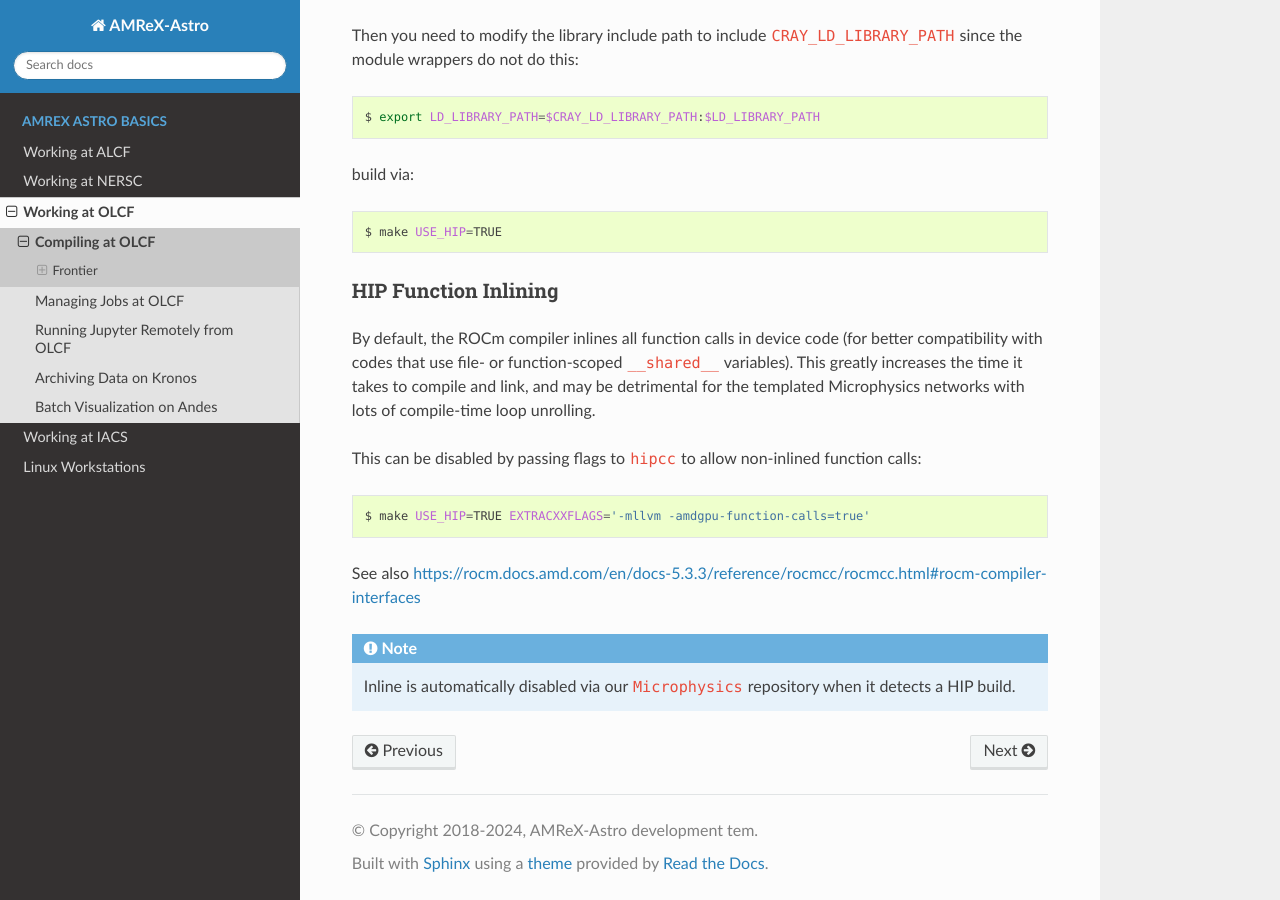
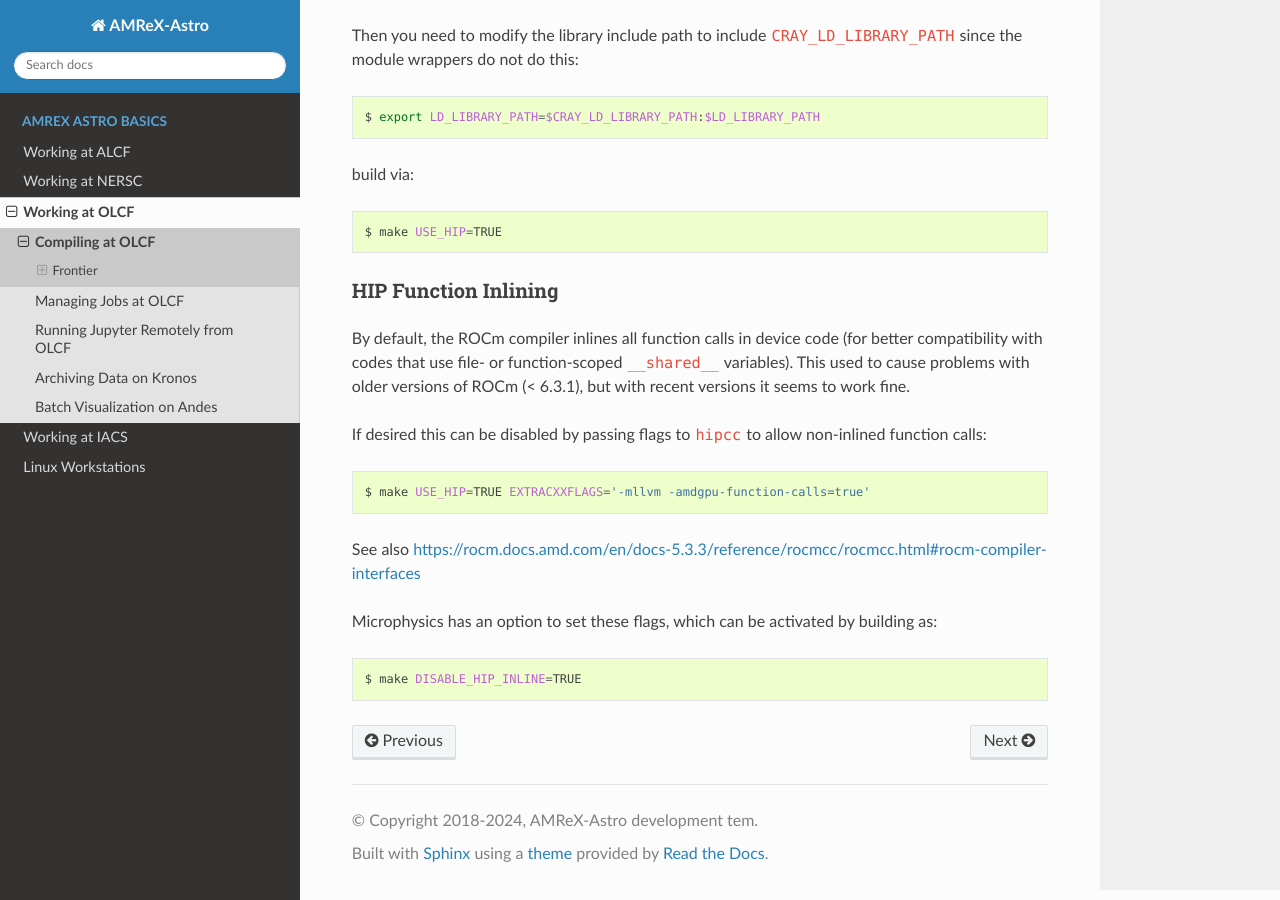
Before and after one commit to AMReX-Astro/workflow, a Sphinx documentation site: the page built from sphinx_docs/source/olcf-compilers.rst, in a window 1280 px wide and 900 px high, scrolled down 595 px. Built offline with Sphinx 7.4.7 and the Read the Docs theme 3.1.0, drawn with Linux system fonts in a browser that asks for light colours.

Commit message:
update HIP inlining

```diff
--- a/sphinx_docs/source/olcf-compilers.rst
+++ b/sphinx_docs/source/olcf-compilers.rst
@@ -44,11 +44,11 @@ HIP Function Inlining
 
 By default, the ROCm compiler inlines all function calls in device code
 (for better compatibility with codes that use file- or function-scoped
-``__shared__`` variables). This greatly increases the time it takes to
-compile and link, and may be detrimental for the templated Microphysics
-networks with lots of compile-time loop unrolling.
+``__shared__`` variables).  This used to cause problems with older
+versions of ROCm (< 6.3.1), but with recent versions it seems to work
+fine.
 
-This can be disabled by passing flags to ``hipcc`` to allow non-inlined
+If desired this can be disabled by passing flags to ``hipcc`` to allow non-inlined
 function calls:
 
 .. prompt:: bash
@@ -57,7 +57,9 @@ function calls:
 
 See also https://rocm.docs.amd.com/en/docs-5.3.3/reference/rocmcc/rocmcc.html#rocm-compiler-interfaces
 
-.. note::
+Microphysics has an option to set these flags, which can be activated by building
+as:
 
-   Inline is automatically disabled via our ``Microphysics`` repository
-   when it detects a HIP build.
+.. prompt:: bash
+
+   make DISABLE_HIP_INLINE=TRUE
```
